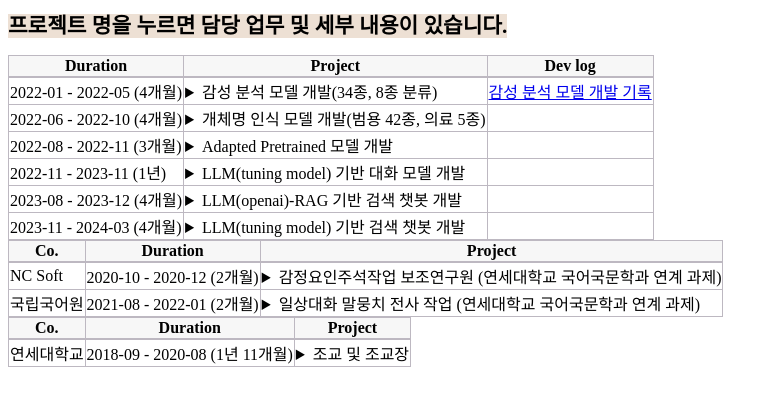
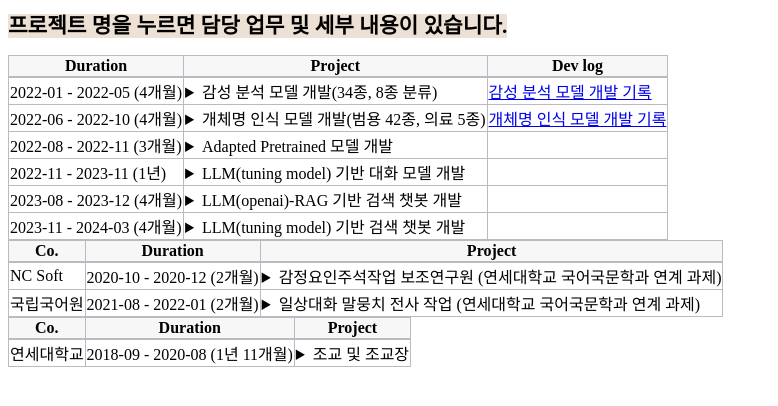
Before and after one commit to finddme/finddme.github.io, a Jekyll site: the page built from _posts/2022-01-01-Project.md, in a window 1280 px wide. Shown: the top 406 px of the page, without its empty margins (0-778 px from the left). Built offline with Jekyll 4.4.1, drawn with Linux system fonts in a browser that asks for light colours.

Commit message:
Update 2022-01-01-Project.md

```diff
--- a/_posts/2022-01-01-Project.md
+++ b/_posts/2022-01-01-Project.md
@@ -69,7 +69,7 @@ tag: NLP
                   범용 개체명 인식 모델(42 class)과 인공지능 기반 헬스케어 플랫폼에서 사용될 bio NER 모델(5 class) 개발.<br>
             </details>
           </td>
-         <td class="line"> </td>
+         <td class="line"><a href="https://finddme.github.io/dev%20log/2022/09/24/NER/">개체명 인식 모델 개발 기록</a></td>
        </tr>
        <tr>
          <td class="line"> 2022-08 - 2022-11 (3개월)</td>
```
